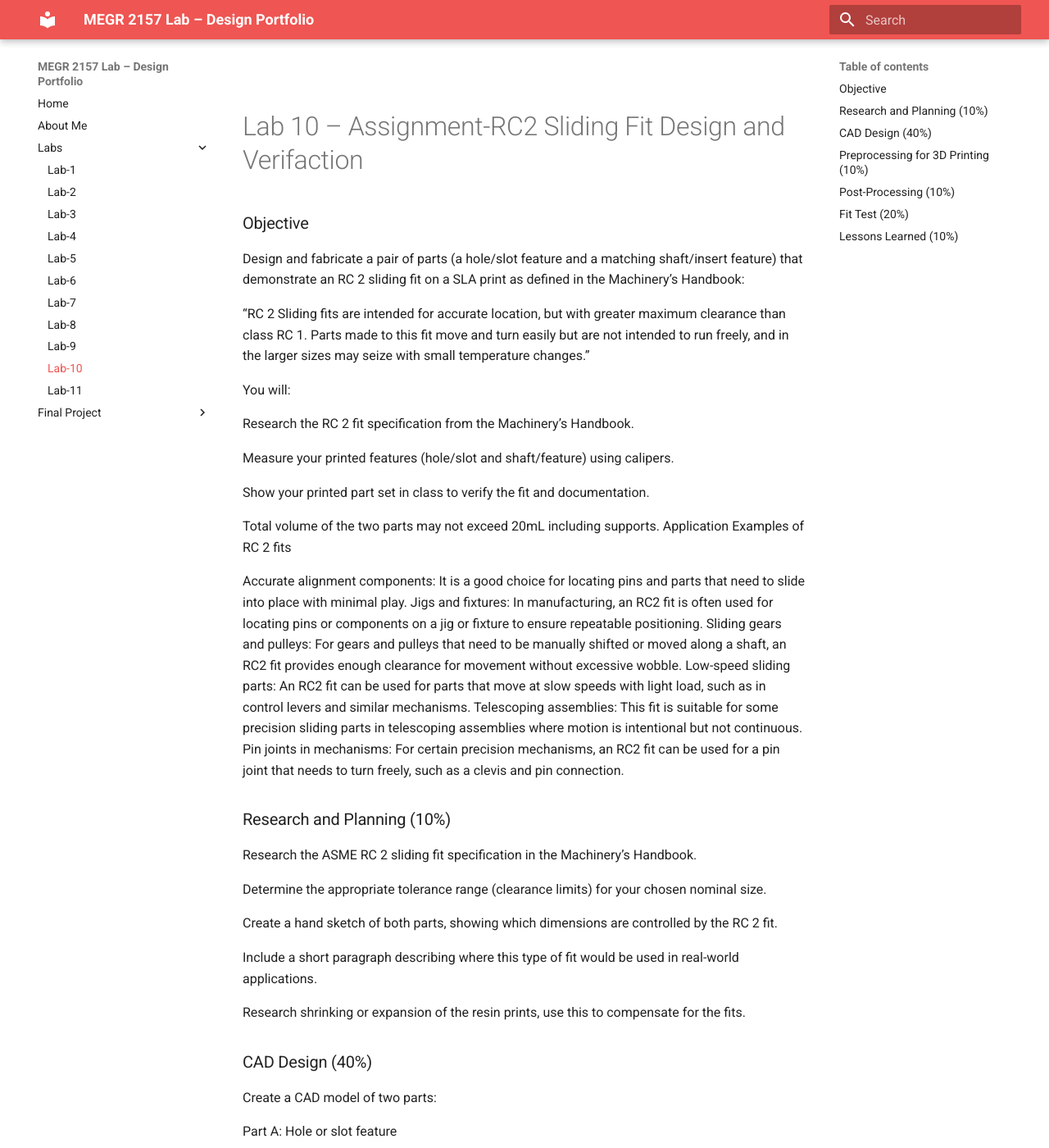
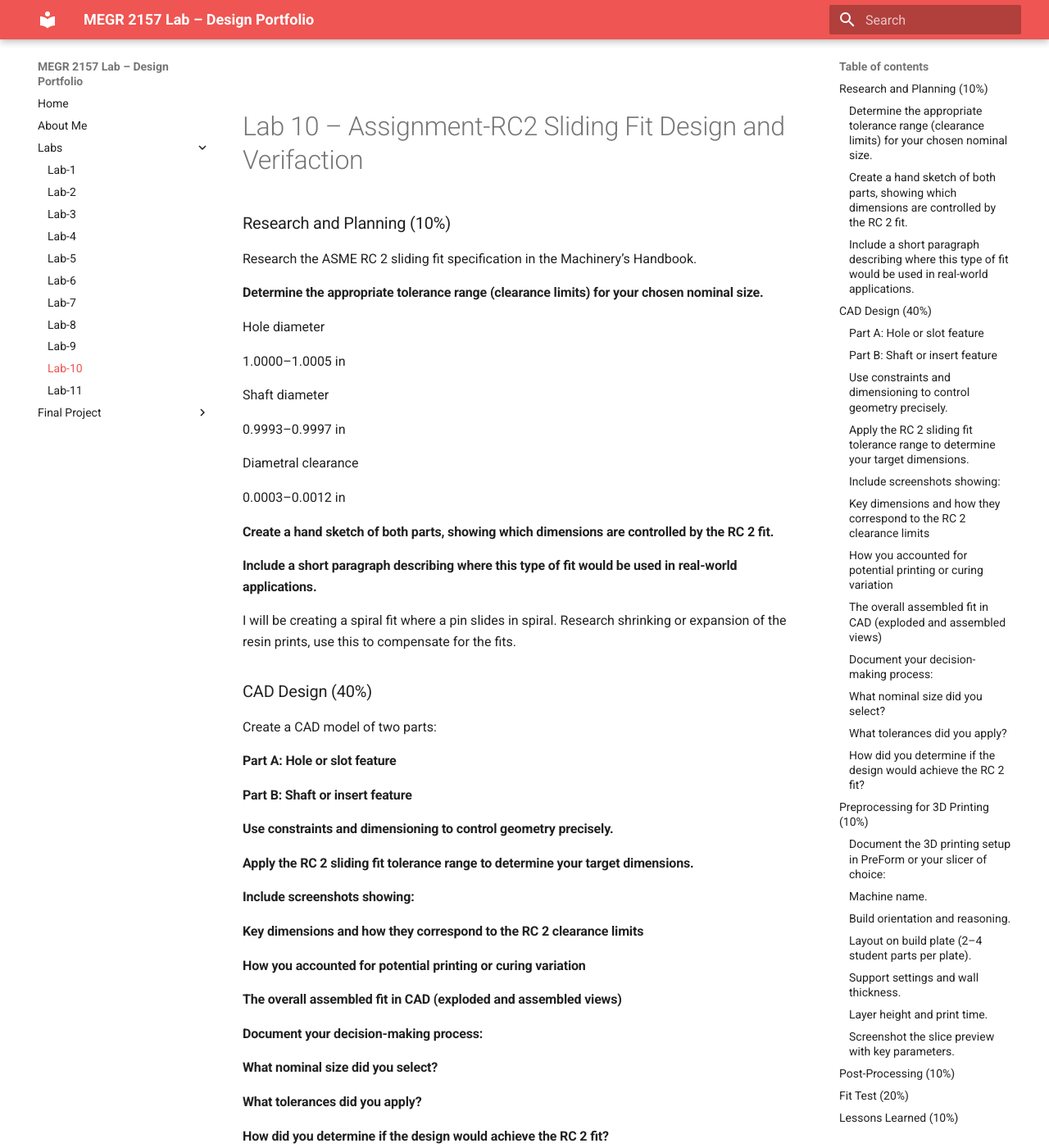
Before and after one commit to seaberr/MMEGR-2156-7-lab-template-seaber, an MkDocs documentation site: the page built from docs/Labs/L10/index.md, in a window 1280 px wide and 1400 px high, scrolled down 269 px. Shown: the whole window at 82% size. Built offline with MkDocs 1.6.1 and Material for MkDocs 9.7.7, drawn with Linux system fonts in a browser that asks for light colours; some of the changed text lies outside the part shown.

Commit message:
Revise Lab 10 documentation for clarity and detail
Updated Lab 10 documentation to include detailed sections on research, CAD design, and 3D printing processes. Added clarity on RC 2 sliding fit specifications and real-world applications.

```diff
--- a/docs/Labs/L10/index.md
+++ b/docs/Labs/L10/index.md
@@ -1,80 +1,68 @@
 ![MEGR 2156-7 Title](MEES_Logo_Standard.png)
 # Lab 10 – Assignment-RC2 Sliding Fit Design and Verifaction
-### Objective
-Design and fabricate a pair of parts (a hole/slot feature and a matching shaft/insert feature) that demonstrate an RC 2 sliding fit on a SLA print as defined in the Machinery’s Handbook:
-
-“RC 2 Sliding fits are intended for accurate location, but with greater maximum clearance than class RC 1. Parts made to this fit move and turn easily but are not intended to run freely, and in the larger sizes may seize with small temperature changes.”
-
-You will:
-
-Research the RC 2 fit specification from the Machinery’s Handbook.
-
-Measure your printed features (hole/slot and shaft/feature) using calipers.
-
-Show your printed part set in class to verify the fit and documentation.
-
-Total volume of the two parts may not exceed 20mL including supports.
-Application Examples of RC 2 fits
-
-Accurate alignment components: It is a good choice for locating pins and parts that need to slide into place with minimal play.
-Jigs and fixtures: In manufacturing, an RC2 fit is often used for locating pins or components on a jig or fixture to ensure repeatable positioning.
-Sliding gears and pulleys: For gears and pulleys that need to be manually shifted or moved along a shaft, an RC2 fit provides enough clearance for movement without excessive wobble.
-Low-speed sliding parts: An RC2 fit can be used for parts that move at slow speeds with light load, such as in control levers and similar mechanisms.
-Telescoping assemblies: This fit is suitable for some precision sliding parts in telescoping assemblies where motion is intentional but not continuous.
-Pin joints in mechanisms: For certain precision mechanisms, an RC2 fit can be used for a pin joint that needs to turn freely, such as a clevis and pin connection.
 ### Research and Planning (10%)
 Research the ASME RC 2 sliding fit specification in the Machinery’s Handbook.
 
-Determine the appropriate tolerance range (clearance limits) for your chosen nominal size.
+#### Determine the appropriate tolerance range (clearance limits) for your chosen nominal size.
+Hole diameter
 
-Create a hand sketch of both parts, showing which dimensions are controlled by the RC 2 fit.
+1.0000–1.0005 in
 
-Include a short paragraph describing where this type of fit would be used in real-world applications.
+Shaft diameter
 
+0.9993–0.9997 in
+
+Diametral clearance
+
+0.0003–0.0012 in
+#### Create a hand sketch of both parts, showing which dimensions are controlled by the RC 2 fit.
+
+#### Include a short paragraph describing where this type of fit would be used in real-world applications.
+I will be creating a spiral fit where a pin slides in spiral.
 Research shrinking or expansion of the resin prints, use this to compensate for the fits.
 ### CAD Design (40%)
 Create a CAD model of two parts:
 
-Part A: Hole or slot feature
+#### Part A: Hole or slot feature
 
-Part B: Shaft or insert feature
+#### Part B: Shaft or insert feature
 
-Use constraints and dimensioning to control geometry precisely.
+#### Use constraints and dimensioning to control geometry precisely.
 
-Apply the RC 2 sliding fit tolerance range to determine your target dimensions.
+#### Apply the RC 2 sliding fit tolerance range to determine your target dimensions.
 
-Include screenshots showing:
+#### Include screenshots showing:
 
-Key dimensions and how they correspond to the RC 2 clearance limits
+#### Key dimensions and how they correspond to the RC 2 clearance limits
 
-How you accounted for potential printing or curing variation
+#### How you accounted for potential printing or curing variation
 
-The overall assembled fit in CAD (exploded and assembled views)
+#### The overall assembled fit in CAD (exploded and assembled views)
 
-Document your decision-making process:
+#### Document your decision-making process:
 
-What nominal size did you select?
+#### What nominal size did you select?
 
-What tolerances did you apply?
+#### What tolerances did you apply?
 
-How did you determine if the design would achieve the RC 2 fit?
+#### How did you determine if the design would achieve the RC 2 fit?
 
-⚠️ Important: You will not receive credit for simply creating a plain hole and shaft. The artifact must demonstrate creativity and usefulness — such as a functional or aesthetic application (e.g., a sliding lid, adjustable stand, alignment tool, or small mechanism). The intent is to show thoughtful application of an engineered fit.
+
 
 ### Preprocessing for 3D Printing (10%)
-Document the 3D printing setup in PreForm or your slicer of choice:
+#### Document the 3D printing setup in PreForm or your slicer of choice:
 
-Machine name.
+#### Machine name.
 
-Build orientation and reasoning.
+#### Build orientation and reasoning.
 
-Layout on build plate (2–4 student parts per plate).
+#### Layout on build plate (2–4 student parts per plate).
 
-Support settings and wall thickness.
+#### Support settings and wall thickness.
 
-Layer height and print time.
+#### Layer height and print time.
 
-Screenshot the slice preview with key parameters.
+#### Screenshot the slice preview with key parameters.
 
 Note the total volume.
 Note the allowable clearance for shrinkage.
```
